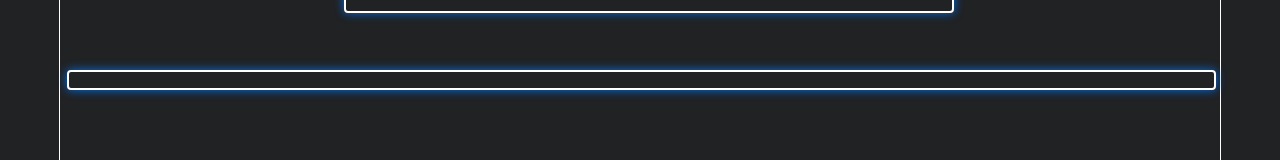
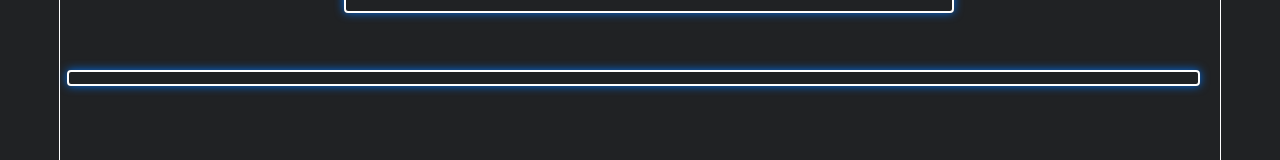
Before and after one commit to JARVIS-source/random-web, a React (Create React App) app: page / in a window 1280 px wide. Shown: the part 479-639 px from the top of the page. Built offline with nearby package versions, Linux system fonts and the light colour scheme.

Commit message:
again no comment

```diff
--- a/public/main.css
+++ b/public/main.css
@@ -498,10 +498,10 @@ margin-left: 24%;
  #outtodo {
    margin-top: 5%;
    margin-left: -0.25%;
-   padding: 8px;
+   padding: 6px;
    height: auto;
    min-height: 20%;
-   width: 99%;
+   width: 98%;
    font-family: 'Varela Round', sans-serif;
    border: 2px solid;
    border-color: #ffffff;
```
